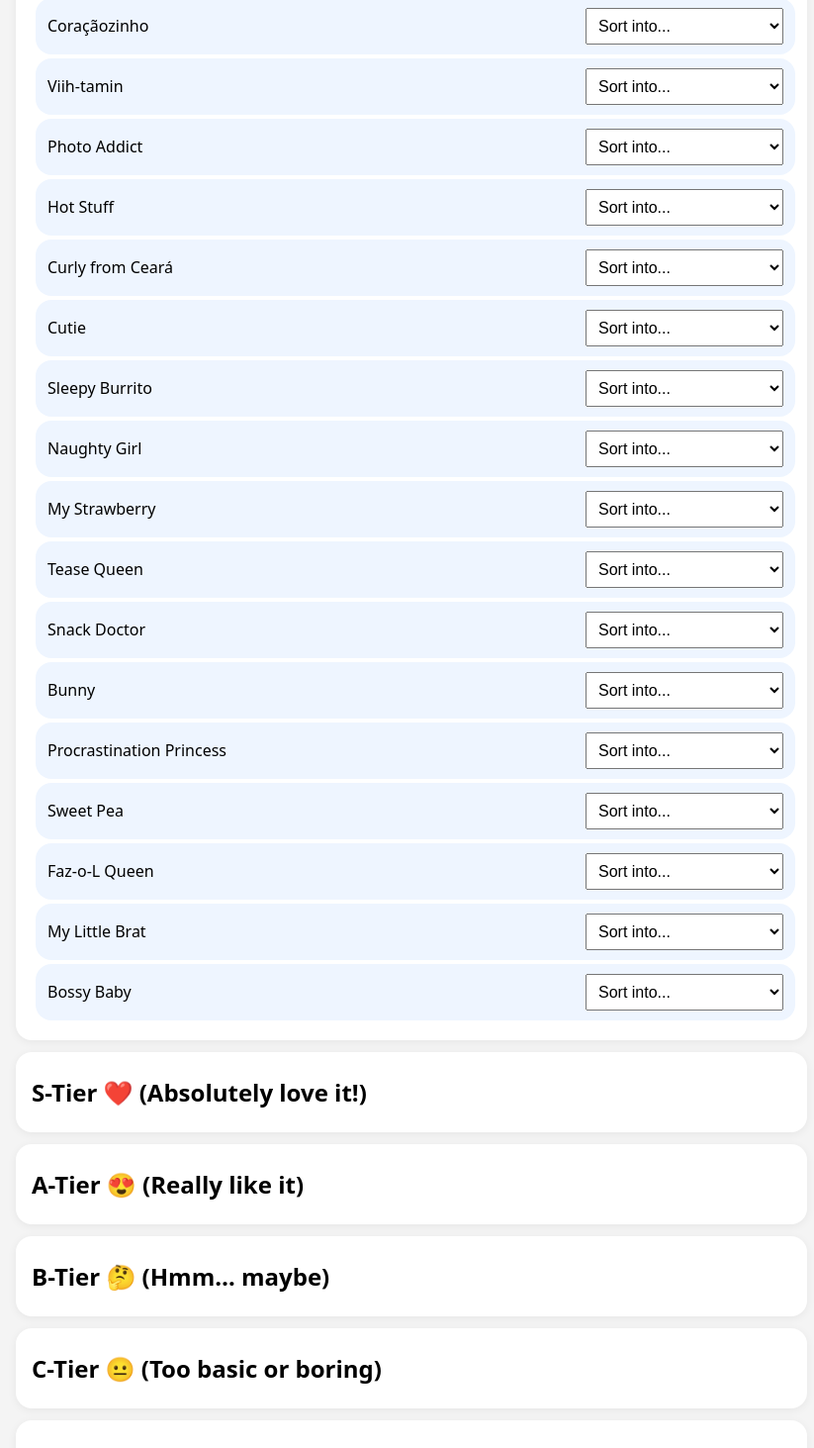
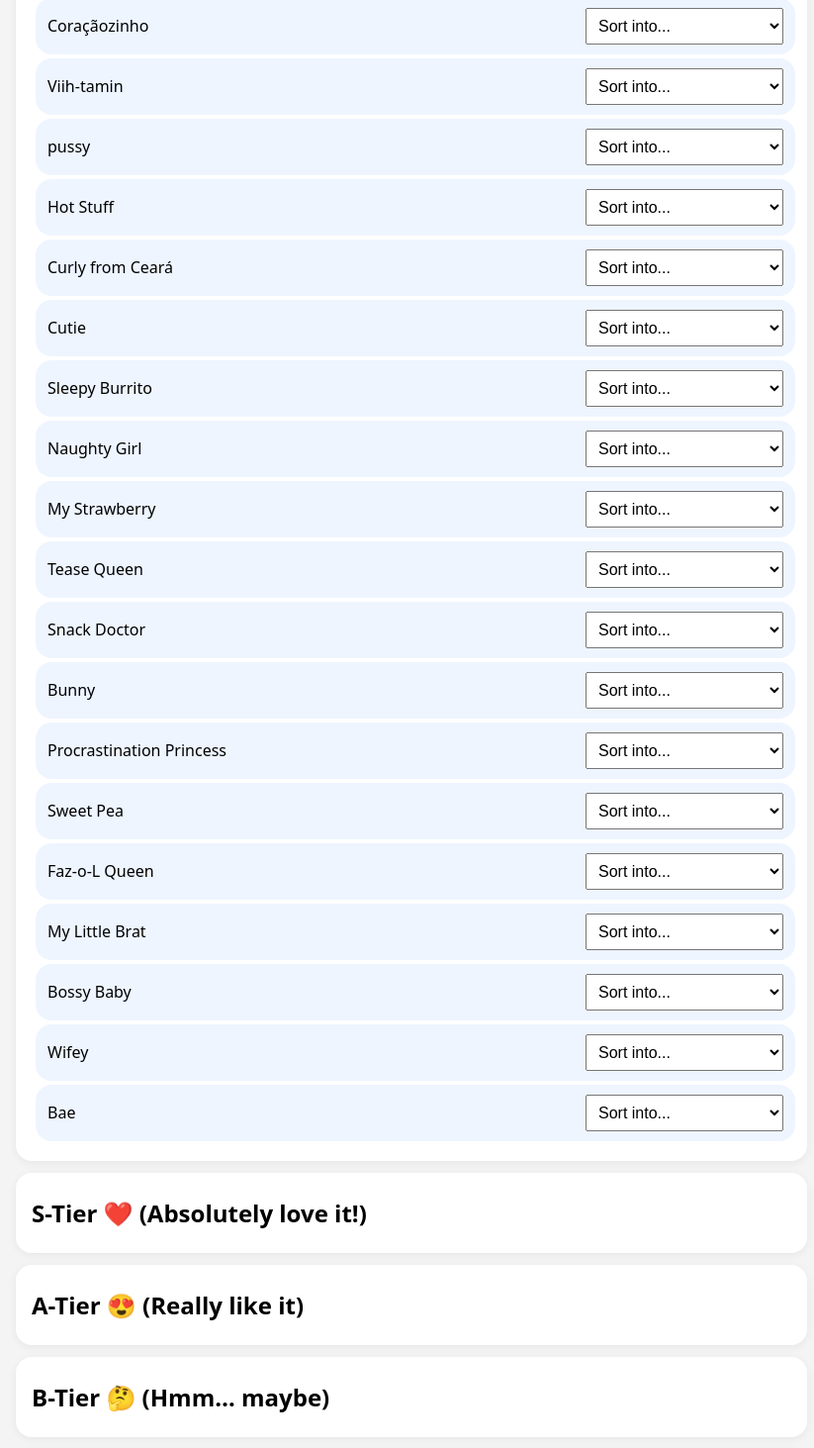
Before and after one commit to neknekkekkek/viih-nicknames-tierlist, a React (Vite) app: page / in a window 1280 px wide. Shown: the part 874-2337 px from the top of the page at 99% size, without its empty margins (224-1047 px from the left). Built offline with nearby package versions, Linux system fonts and the light colour scheme.

Commit message:
Update TierList.jsx

```diff
--- a/src/TierList.jsx
+++ b/src/TierList.jsx
@@ -11,9 +11,9 @@ const initialTiers = {
 
 const allNicknames = [
   "Peanut Baby", "Curly Trouble", "Sunshine", "Right-Wing Cutie", "Amore", "Pillow Fighter", "Princess", "Dear",
-  "Monkey Mood", "Meu docinho", "Boobie Queen", "Coraçãozinho", "Viih-tamin", "Photo Addict", "Hot Stuff",
+  "Monkey Mood", "Meu docinho", "Boobie Queen", "Coraçãozinho", "Viih-tamin", "pussy", "Hot Stuff",
   "Curly from Ceará", "Cutie", "Sleepy Burrito", "Naughty Girl", "My Strawberry", "Tease Queen", "Snack Doctor",
-  "Bunny", "Procrastination Princess", "Sweet Pea", "Faz-o-L Queen", "My Little Brat", "Bossy Baby"
+  "Bunny", "Procrastination Princess", "Sweet Pea", "Faz-o-L Queen", "My Little Brat", "Bossy Baby", "Wifey", "Bae"
 ];
 
 export default function TierList() {
```
